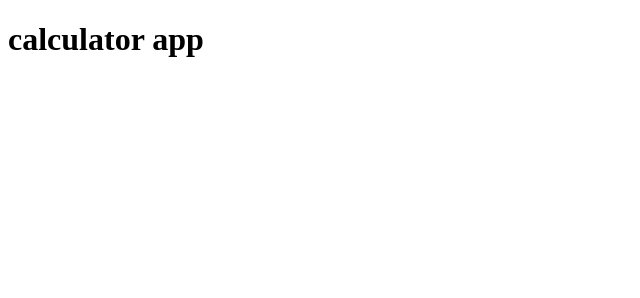
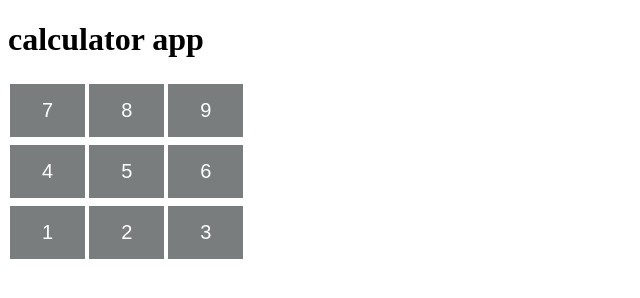
Before and after one commit to keerthiga2209/tamilselvi, a plain HTML site: page calc/index.html in a window 1280 px wide. Shown: the whole page, without its empty margins (0-640 px from the left). Drawn offline with Linux system fonts and the light colour scheme.

Commit message:
second commit

```diff
--- a/calc/index.html
+++ b/calc/index.html
@@ -4,8 +4,25 @@
         <title>
             MY CALCULATOR
         </title>
+        <style>
+        button {
+            background-color: #7a7d7e; /* Green */
+            border: none;
+            color: white;
+            padding: 15px 32px;
+            text-align: center;
+            text-decoration: none;
+            display: inline-block;
+            font-size: 20px;
+            margin: 4px 2px;
+            cursor: pointer;
+          }</style>
     </head>
     <body>
         <h1>calculator app</h1>
+        <div id="numbers"><button>7</button><button>8</button><button>9</button></div>
+        <div id="numbers"><button>4</button><button>5</button><button>6</button></div>
+        <div id="numbers"><button>1</button><button>2</button><button>3</button></div>
     </body>
+
 </html>
```
